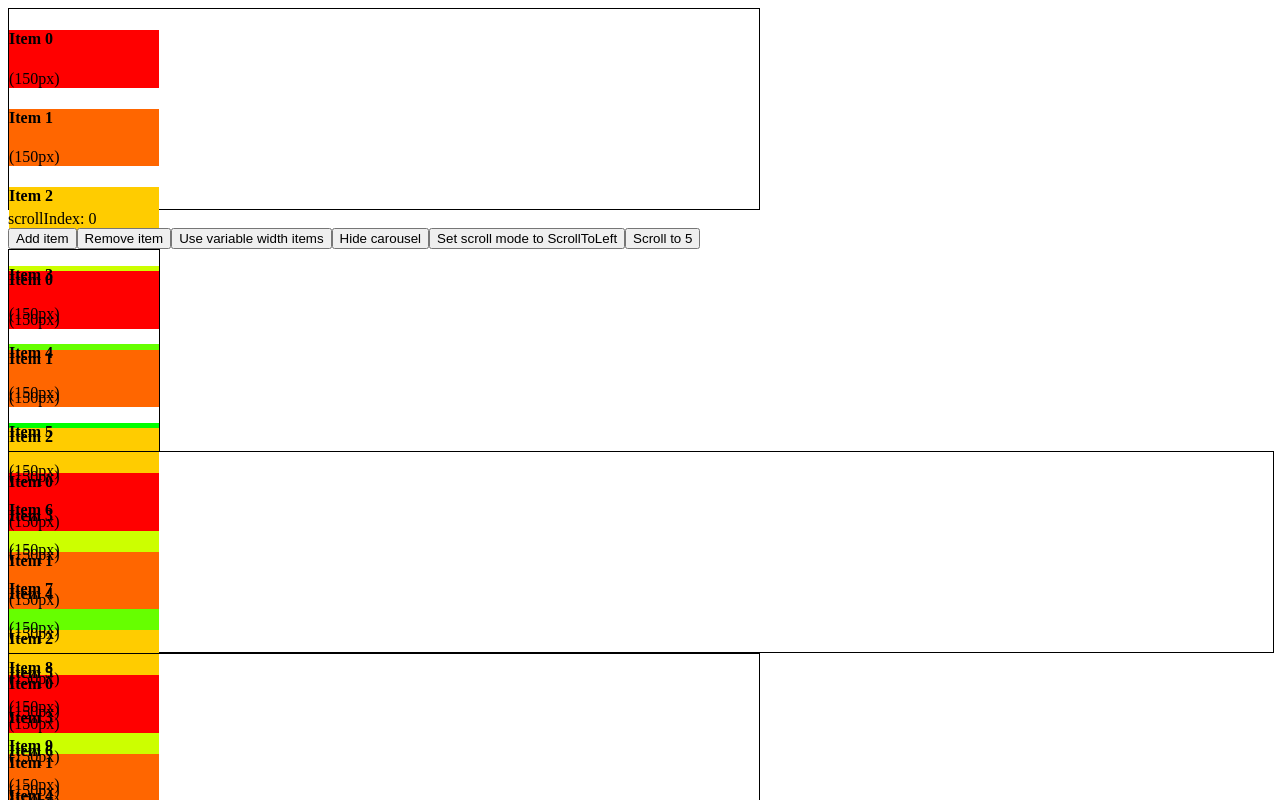
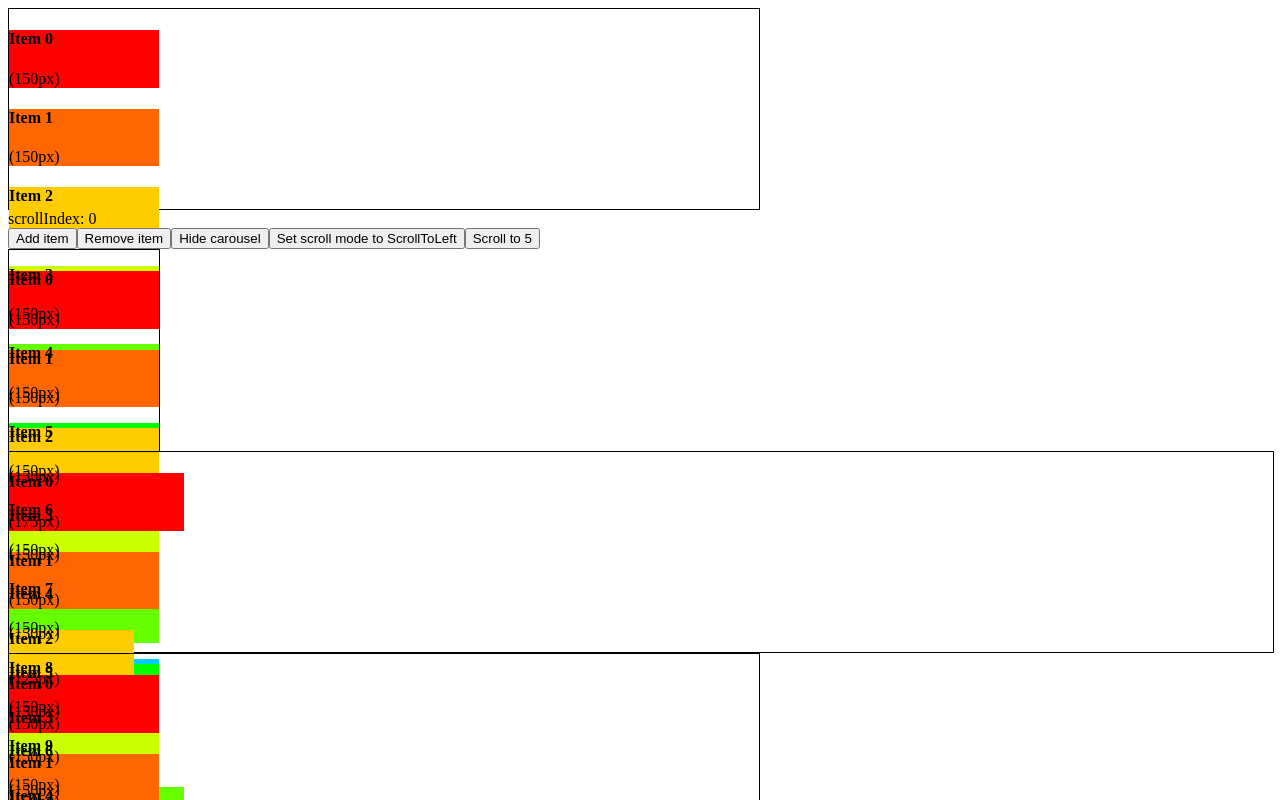
Before and after one commit to deadalusai/react-carousel-experiments, a React app: page / in a window 1280 px wide. Shown: the top 800 px of the page. Built offline with nearby package versions, Linux system fonts and the light colour scheme; the HTML template or start-up script is replaced by a standard one.

Commit message:
Carousel does not handle the width of items changing dynamically

```diff
--- a/src/components/app.tsx
+++ b/src/components/app.tsx
@@ -11,12 +11,12 @@ const item = (index: number, max: number, fixedWidth: boolean) => {
 const makeItems = (count: number, fixedWidth: boolean) => new Array(count).fill(0).map((_, index) => item(index, count, fixedWidth));
 
 export function App() {
-    const [fixedWidthItems, setFixedWidthItems] = React.useState(true);
     const [itemCount, setItemCount] = React.useState(15);
     const [showCarousel, setShowCarousel] = React.useState(true);
     const [scrollToMiddle, setScrollToMiddle] = React.useState(true);
     const [scrollIndex, setScrollIndex] = React.useState(6);
-    const items = makeItems(itemCount, fixedWidthItems);
+    const itemsFixedWidth = makeItems(itemCount, true);
+    const itemsVariableWidth = makeItems(itemCount, false);
     const containerStyle: React.CSSProperties = {
         height: '200px',
         width: '750px', // 5 x 150
@@ -31,7 +31,7 @@ export function App() {
                     scrollDurationMs={300}
                     scrollIndex={scrollIndex}
                     scrollIndexChanged={setScrollIndex}>
-                    {items.map(x =>
+                    {itemsFixedWidth.map(x =>
                         <div key={x.name} style={{ width: x.width, backgroundColor: x.color }}>
                             <h4>{x.name}</h4>
                             <p>({x.width})</p>
@@ -46,9 +46,6 @@ export function App() {
         </button>
         <button onClick={() => setItemCount(Math.max(0, itemCount - 1))}>
             Remove item
-        </button>
-        <button onClick={() => setFixedWidthItems(!fixedWidthItems)}>
-            Use {fixedWidthItems ? "variable" : "fixed"} width items
         </button>
         <button onClick={() => setShowCarousel(!showCarousel)}>
             {showCarousel ? "Hide carousel" : "Show carousel"}
@@ -67,7 +64,7 @@ export function App() {
                     scrollDurationMs={300}
                     scrollIndex={scrollIndex}
                     scrollIndexChanged={setScrollIndex}>
-                    {items.map(x =>
+                    {itemsFixedWidth.map(x =>
                         <div key={x.name} style={{ width: x.width, backgroundColor: x.color }}>
                             <h4>{x.name}</h4>
                             <p>({x.width})</p>
@@ -83,7 +80,7 @@ export function App() {
                     scrollDurationMs={300}
                     scrollIndex={scrollIndex}
                     scrollIndexChanged={setScrollIndex}>
-                    {items.map(x =>
+                    {itemsVariableWidth.map(x =>
                         <div key={x.name} style={{ width: x.width, backgroundColor: x.color }}>
                             <h4>{x.name}</h4>
                             <p>({x.width})</p>
@@ -99,7 +96,7 @@ export function App() {
                     scrollDurationMs={300}
                     scrollIndex={scrollIndex}
                     scrollIndexChanged={setScrollIndex}>
-                    {items.map(x =>
+                    {itemsFixedWidth.map(x =>
                         <div key={x.name} style={{ width: x.width, backgroundColor: x.color }}>
                             <h4>{x.name}</h4>
                             <p>({x.width})</p>
```
